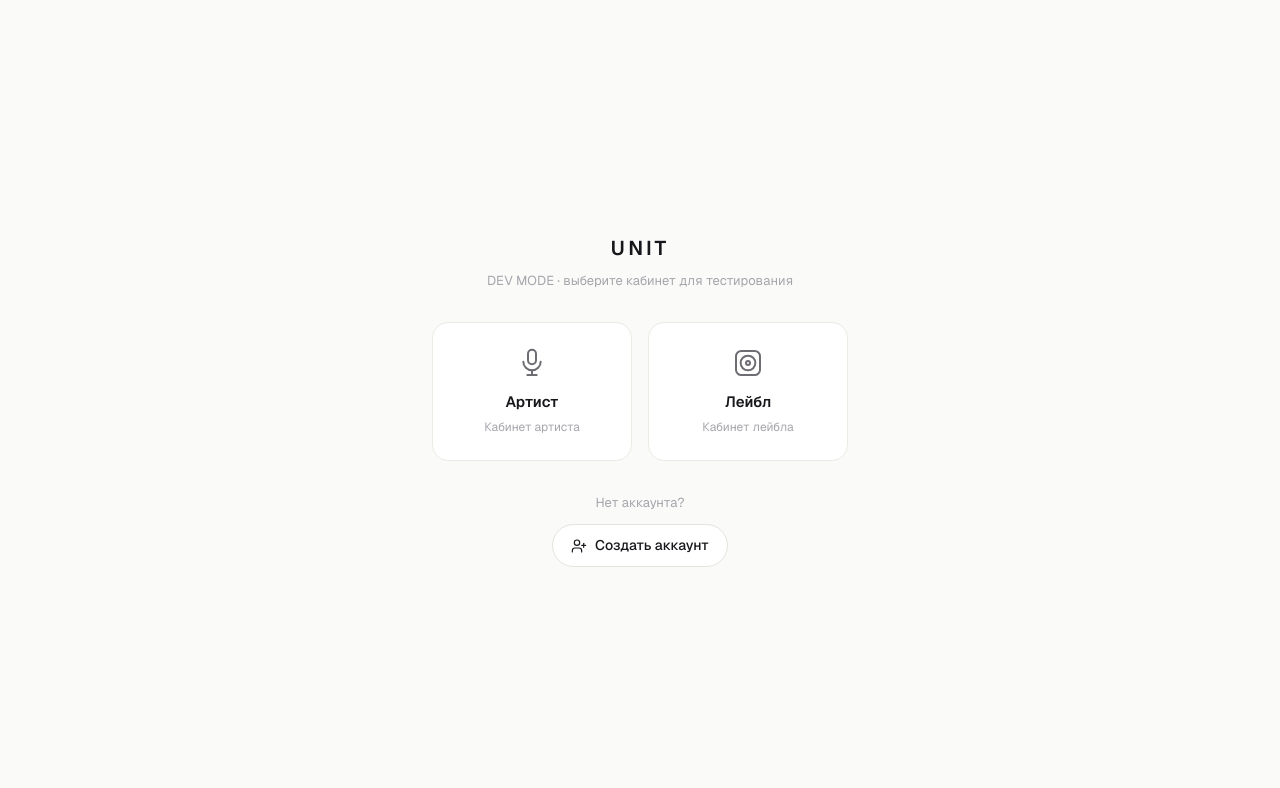
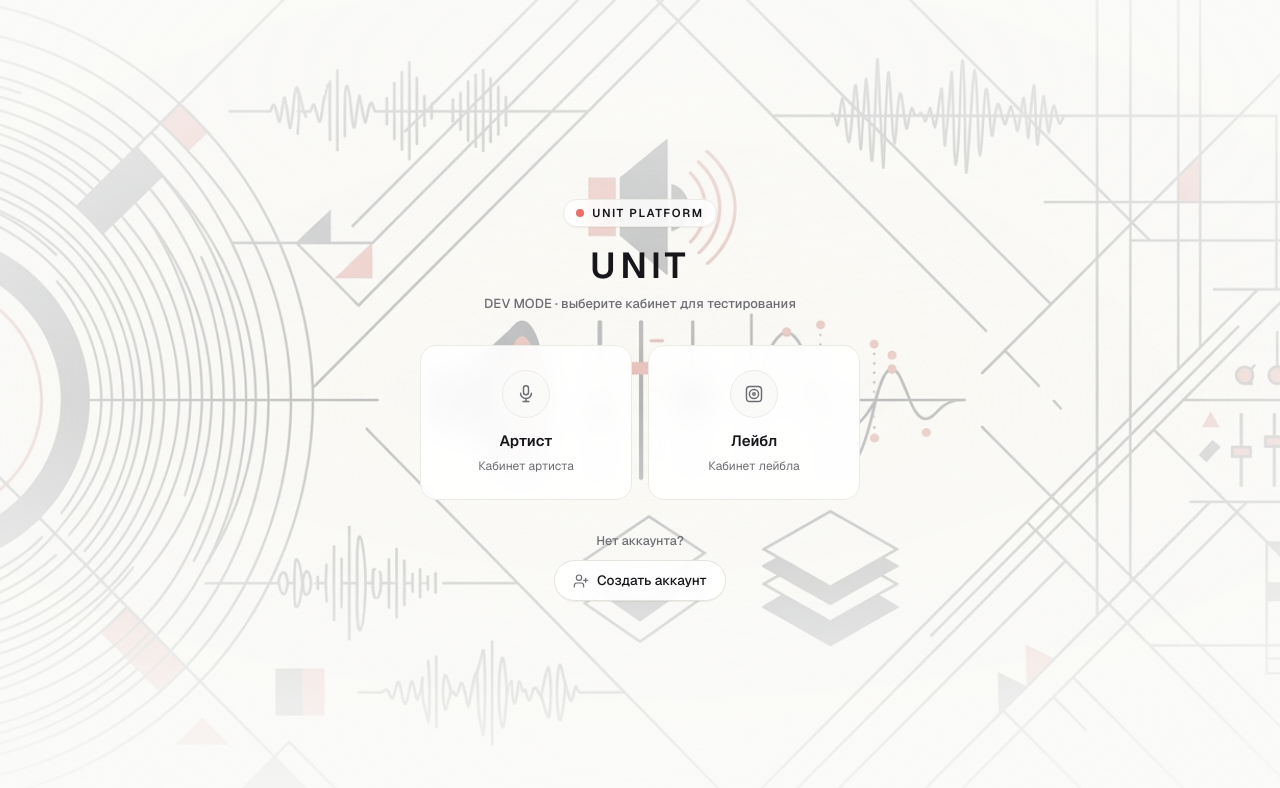
Before and after one commit to netbounce19-hash/unit-platform, a Next.js app: page / in a window 1280 px wide. Shown: the top 788 px of the page. Built offline with nearby package versions, Linux system fonts and the light colour scheme; no server answers; the database is empty.

Commit message:
feat(landing): add constructivist music textured background to role selector

```diff
--- a/app/page.tsx
+++ b/app/page.tsx
@@ -3,7 +3,9 @@
 import { useEffect, useState } from "react";
 import { useRouter } from "next/navigation";
 import Link from "next/link";
-import { Loader2, UserPlus } from "lucide-react";
+import Image from "next/image";
+import { motion } from "framer-motion";
+import { Loader2, UserPlus, Disc, ArrowRight, Sparkles } from "lucide-react";
 import { ArtistIcon, LabelIcon } from "@/components/ui/icons";
 import { getSupabase } from "@/lib/supabase/client";
 
@@ -54,58 +56,107 @@ export default function Home() {
   };
 
   return (
-    <div className="min-h-screen flex flex-col items-center justify-center px-5 py-10 bg-[#FAFAF9]">
-      <div className="font-semibold tracking-[0.16em] text-[20px] mb-2">UNIT</div>
-      <p className="text-[13px] text-[#A6A5AB] mb-8">DEV MODE · выберите кабинет для тестирования</p>
+    <div className="relative min-h-screen w-full flex flex-col items-center justify-center px-5 py-12 bg-[#FAFAF9] overflow-hidden select-none">
+      {/* ── Текстурный конструктивистский фон с музыкальными элементами ── */}
+      <div className="absolute inset-0 pointer-events-none z-0">
+        <Image
+          src="/landing-bg.jpg"
+          alt="Constructivist Music Texture Background"
+          fill
+          priority
+          sizes="100vw"
+          className="object-cover object-center opacity-35 mix-blend-multiply transition-opacity duration-1000"
+        />
+        {/* Мягкие градиенты для идеальной читаемости интерфейса */}
+        <div className="absolute inset-0 bg-radial from-transparent via-[#FAFAF9]/40 to-[#FAFAF9]/85" />
+        <div className="absolute inset-0 bg-linear-to-b from-[#FAFAF9]/30 via-transparent to-[#FAFAF9]/75" />
+      </div>
 
-      <div className="flex gap-4">
+      {/* ── Основной контент ── */}
+      <motion.div
+        initial={{ opacity: 0, y: 14 }}
+        animate={{ opacity: 1, y: 0 }}
+        transition={{ duration: 0.5, ease: "easeOut" }}
+        className="relative z-10 w-full max-w-[540px] flex flex-col items-center text-center"
+      >
+        {/* Логотип и брендинг */}
+        <div className="inline-flex items-center gap-2 px-3 py-1 mb-4 rounded-full bg-white/80 backdrop-blur-md border-[0.5px] border-[#ECEAE5] shadow-xs">
+          <span className="w-2 h-2 rounded-full bg-[#E23A34] animate-pulse" />
+          <span className="text-[11.5px] font-semibold tracking-[0.14em] uppercase text-[#17161A]">
+            UNIT PLATFORM
+          </span>
+        </div>
+
+        <h1 className="font-semibold tracking-[0.12em] text-[32px] sm:text-[36px] text-[#17161A] mb-1.5 leading-tight">
+          UNIT
+        </h1>
+        <p className="text-[13px] text-[#6E6D73] max-w-[340px] mb-8 font-medium">
+          DEV MODE · выберите кабинет для тестирования
+        </p>
+
+        {/* ── Карточки выбора роли (Артист / Лейбл) ── */}
+        <div className="grid grid-cols-1 sm:grid-cols-2 gap-4 w-full max-w-[440px]">
+          {/* Кнопка входа: Артист */}
           <button
             onClick={() => enter("artist")}
             disabled={busy !== null}
-          className="group w-[200px] bg-white border-[0.5px] border-[#ECEAE5] rounded-[16px] p-6 hover:border-[#17161A] hover:shadow-lg transition text-center disabled:opacity-50"
+            className="group relative bg-white/90 backdrop-blur-md border-[0.5px] border-[#ECEAE5] rounded-[16px] p-6 hover:border-[#17161A] hover:bg-white hover:shadow-md transition-all text-center disabled:opacity-50 cursor-pointer active:scale-[0.98]"
           >
+            <div className="w-12 h-12 rounded-full bg-[#FAFAF9] border-[0.5px] border-[#ECEAE5] group-hover:border-[#17161A] group-hover:bg-[#17161A] group-hover:text-white transition-all mx-auto flex items-center justify-center mb-3">
               {busy === "artist" ? (
-            <Loader2 className="w-8 h-8 mx-auto animate-spin text-[#17161A]" strokeWidth={2} />
+                <Loader2 className="w-5 h-5 animate-spin text-[#17161A] group-hover:text-white" strokeWidth={2} />
               ) : (
-            <ArtistIcon className="w-8 h-8 mx-auto text-[#6E6D73] group-hover:text-[#17161A] transition" strokeWidth={1.5} />
+                <ArtistIcon className="w-5 h-5 text-[#6E6D73] group-hover:text-white transition-colors" strokeWidth={1.75} />
               )}
-          <div className="text-[15px] font-semibold mt-3 group-hover:text-[#17161A] transition">Артист</div>
-          <div className="text-[12px] text-[#A6A5AB] mt-1">Кабинет артиста</div>
+            </div>
+            <div className="text-[15px] font-semibold text-[#17161A] transition">
+              Артист
+            </div>
+            <div className="text-[12px] text-[#6E6D73] mt-1">
+              Кабинет артиста
+            </div>
           </button>
 
+          {/* Кнопка входа: Лейбл */}
           <button
             onClick={() => enter("label")}
             disabled={busy !== null}
-          className="group w-[200px] bg-white border-[0.5px] border-[#ECEAE5] rounded-[16px] p-6 hover:border-[#17161A] hover:shadow-lg transition text-center disabled:opacity-50"
+            className="group relative bg-white/90 backdrop-blur-md border-[0.5px] border-[#ECEAE5] rounded-[16px] p-6 hover:border-[#17161A] hover:bg-white hover:shadow-md transition-all text-center disabled:opacity-50 cursor-pointer active:scale-[0.98]"
           >
+            <div className="w-12 h-12 rounded-full bg-[#FAFAF9] border-[0.5px] border-[#ECEAE5] group-hover:border-[#17161A] group-hover:bg-[#17161A] group-hover:text-white transition-all mx-auto flex items-center justify-center mb-3">
               {busy === "label" ? (
-            <Loader2 className="w-8 h-8 mx-auto animate-spin text-[#17161A]" strokeWidth={2} />
+                <Loader2 className="w-5 h-5 animate-spin text-[#17161A] group-hover:text-white" strokeWidth={2} />
               ) : (
-            <LabelIcon className="w-8 h-8 mx-auto text-[#6E6D73] group-hover:text-[#17161A] transition" strokeWidth={1.5} />
+                <LabelIcon className="w-5 h-5 text-[#6E6D73] group-hover:text-white transition-colors" strokeWidth={1.75} />
               )}
-          <div className="text-[15px] font-semibold mt-3 group-hover:text-[#17161A] transition">Лейбл</div>
-          <div className="text-[12px] text-[#A6A5AB] mt-1">Кабинет лейбла</div>
+            </div>
+            <div className="text-[15px] font-semibold text-[#17161A] transition">
+              Лейбл
+            </div>
+            <div className="text-[12px] text-[#6E6D73] mt-1">
+              Кабинет лейбла
+            </div>
           </button>
         </div>
 
         {error && (
-        <div className="mt-5 max-w-[420px] text-[13px] text-[#17161A] bg-[#F0EEEA] border-[0.5px] border-[#D2D0CB] rounded-[12px] px-3 py-[9px]">
+          <div className="mt-5 w-full max-w-[440px] text-[13px] text-[#17161A] bg-white/95 backdrop-blur-md border-[0.5px] border-[#E23A34]/30 rounded-[12px] px-3 py-[9px] shadow-xs">
             {error}
           </div>
         )}
 
-      {/* Кнопки выше — быстрый вход тестовыми аккаунтами. Здесь настоящая
-          регистрация: новый пользователь и, для лейбла, своя организация. */}
+        {/* Кнопка регистрации */}
         <div className="mt-8 text-center">
-        <div className="text-[13px] text-[#A6A5AB] mb-3">Нет аккаунта?</div>
+          <div className="text-[12.5px] text-[#6E6D73] mb-2.5 font-medium">Нет аккаунта?</div>
           <Link
             href="/signup"
-          className="inline-flex items-center gap-[8px] bg-white border border-[#E5E3DE] text-[#17161A] font-medium text-[14px] px-[18px] py-[10px] rounded-full hover:border-[#D2D0CB] transition"
+            className="inline-flex items-center gap-2 bg-white/90 backdrop-blur-md border border-[#E5E3DE] text-[#17161A] font-medium text-[13.5px] px-[18px] py-[9px] rounded-full hover:border-[#D2D0CB] hover:bg-white transition shadow-2xs"
           >
-          <UserPlus className="w-[16px] h-[16px]" strokeWidth={1.75} />
-          Создать аккаунт
+            <UserPlus className="w-4 h-4 text-[#6E6D73]" strokeWidth={1.75} />
+            <span>Создать аккаунт</span>
           </Link>
         </div>
+      </motion.div>
     </div>
   );
 }
```
Also changed, not shown: public/landing-bg-frame.jpg (added), public/landing-bg.jpg (added). Lines whose indentation alone changed are shown as unchanged.
